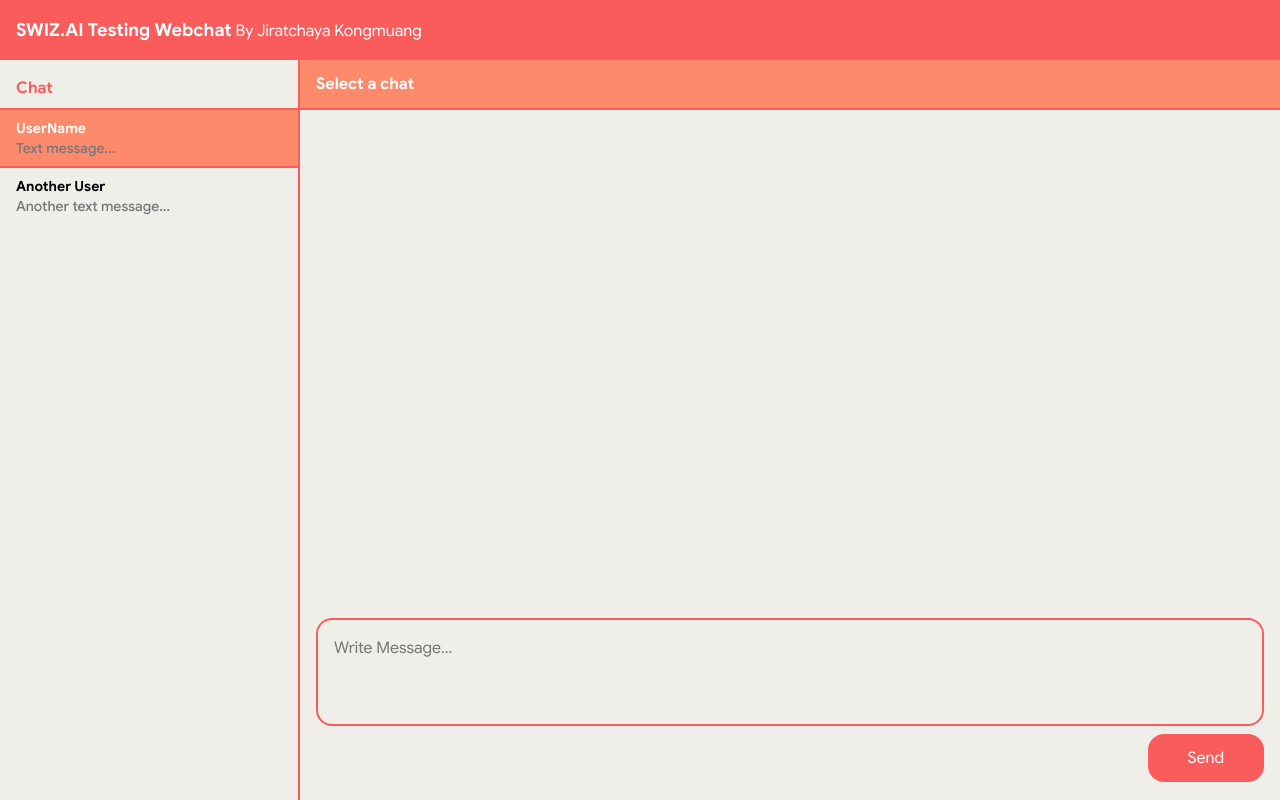
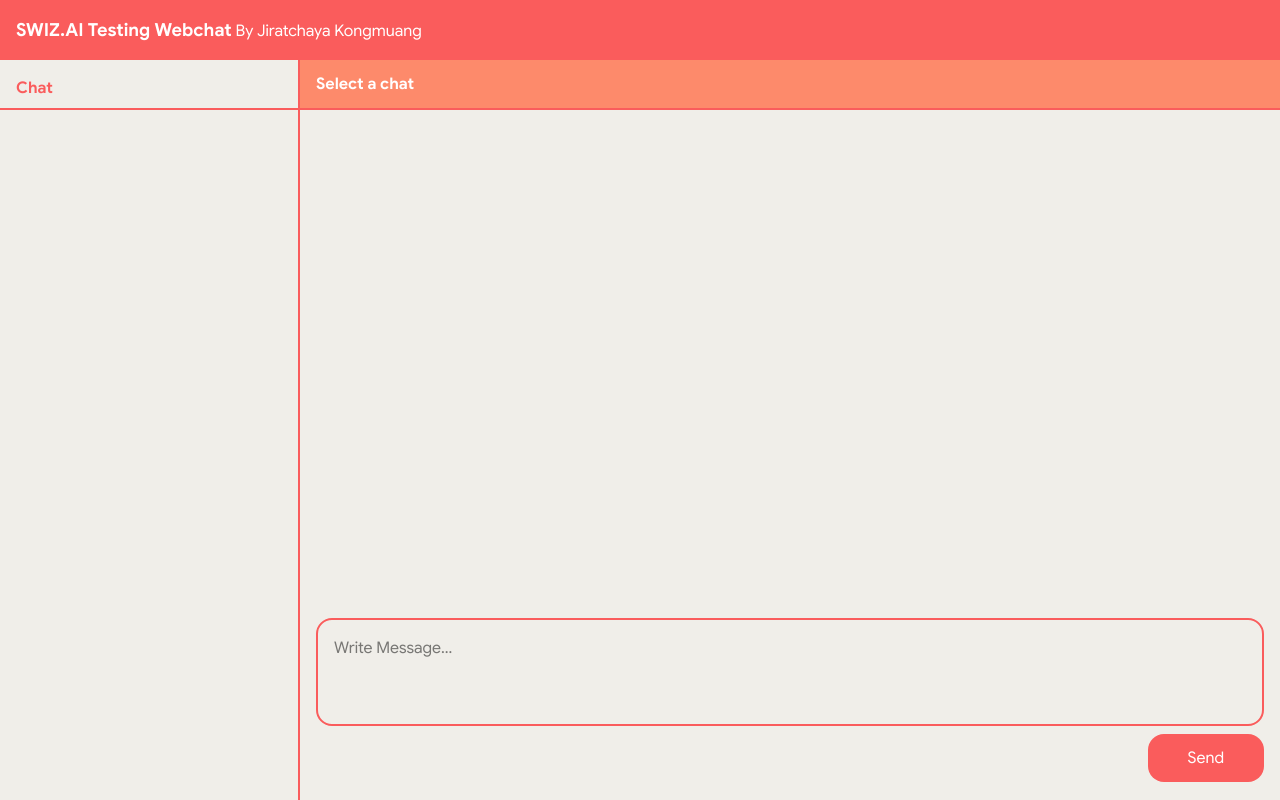
Before and after one commit to jiratchaya-k/zwizai-testing-webchat, a Next.js app: page / in a window 1280 px wide. Built offline with nearby package versions, Linux system fonts and the light colour scheme.

Commit message:
feat: 🎸 handle show chat in sidebar & active chat history

```diff
--- /dev/null
+++ b/app/api/line/history/[userId]/route.ts
@@ -0,0 +1,28 @@
+import { NextRequest, NextResponse } from 'next/server'
+
+import { chatStore } from 'stores/chat.store'
+
+export async function GET(
+    _request: NextRequest,
+    { params }: { params: Promise<{ userId: string }> },
+) {
+    try {
+        const { userId } = await params
+
+        const chatList = chatStore.getState().chatList || []
+        const chatByUserId = chatList.filter(
+            (chat) => chat.sender.uid === userId,
+        )
+
+        if (chatByUserId.length === 0) {
+            return NextResponse.json({ chatList: [] })
+        }
+
+        return NextResponse.json({ chatList: chatByUserId })
+    } catch (error) {
+        return NextResponse.json(
+            { error: 'Internal Server Error' },
+            { status: 500 },
+        )
+    }
+}
--- a/components/chat/Chat.tsx
+++ b/components/chat/Chat.tsx
@@ -2,31 +2,38 @@
 import { useState } from 'react'
 
 import { useMutation, useQuery } from '@tanstack/react-query'
+
+import { chatStore, IChat } from '@stores/chat.store'
 
 import Bubble from './bubble/Bubble'
 
 const Chat = () => {
     const [messageToSend, setMessageToSend] = useState('')
 
-    const { data } = useQuery({
-        queryKey: ['chatList'],
+    const { activeChat } = chatStore((state) => state)
+
+    const { data } = useQuery<IChat[]>({
+        queryKey: ['chatHistory', activeChat?.sender.uid],
         queryFn: async () => {
-            const res = await fetch('/api/line/history')
+            const res = await fetch(
+                `/api/line/history/${activeChat?.sender.uid}`,
+            )
             const data = await res.json()
             return data.chatList
         },
         refetchInterval: 1000,
+        enabled: !!activeChat?.sender.uid,
     })
 
-    const activeChat = data?.[0] || null
+    const chatHistory = data?.[0] || null
 
     const { mutate } = useMutation({
-        mutationKey: ['pushMessage', activeChat?.sender.uid, messageToSend],
+        mutationKey: ['pushMessage', chatHistory?.sender.uid, messageToSend],
         mutationFn: async (message: string) => {
             const res = await fetch('/api/line/push-message', {
                 method: 'POST',
                 body: JSON.stringify({
-                    userId: activeChat?.sender.uid,
+                    userId: chatHistory?.sender.uid,
                     message,
                 }),
             })
@@ -36,9 +43,7 @@ const Chat = () => {
     })
 
     const handleSendMessage = async () => {
-        // Implement the logic to send the message here
         mutate(messageToSend)
-        // Clear the input after sending
         setMessageToSend('')
     }
 
@@ -46,12 +51,12 @@ const Chat = () => {
         <div className="grid w-full grid-rows-[1fr_200px]">
             <div className="grid grid-rows-[50px_1fr]">
                 <div className="bg-secondary border-primary flex items-center border-b-2 px-4 font-bold text-white">
-                    {activeChat
-                        ? activeChat.sender.displayName
+                    {chatHistory
+                        ? chatHistory.sender.displayName
                         : 'Select a chat'}
                 </div>
                 <div className="flex h-full w-full flex-col items-start gap-4 overflow-y-scroll p-4">
-                    {activeChat?.messageList.map((message, index) => {
+                    {chatHistory?.messageList.map((message, index) => {
                         return (
                             <Bubble
                                 key={index}
--- a/components/sidebar/Sidebar.tsx
+++ b/components/sidebar/Sidebar.tsx
@@ -1,17 +1,42 @@
+'use client'
+import { Fragment } from 'react/jsx-runtime'
+
+import { useQuery } from '@tanstack/react-query'
 import UserPreview from 'components/userPeview/UserPreview'
 
+import { chatStore, IChat } from '@stores/chat.store'
+
 const Sidebar = () => {
+    const { activeChat, setActiveChat } = chatStore((state) => state)
+
+    const { data } = useQuery<IChat[]>({
+        queryKey: ['chatList'],
+        queryFn: async () => {
+            const res = await fetch('/api/line/history')
+            const data = await res.json()
+            return data.chatList
+        },
+        refetchInterval: 1000,
+    })
+
     const renderDevider = () => <div className="border-primary border-t-2" />
     return (
         <div className="border-primary flex h-full w-full flex-col overflow-y-scroll border-r-2 py-4 text-white">
             <h2 className="text-md text-primary mb-2 px-4 font-bold">Chat</h2>
             {renderDevider()}
-            <UserPreview username="UserName" message="Text message..." active />
-            {renderDevider()}
-            <UserPreview
-                username="Another User"
-                message="Another text message..."
-            />
+            {data?.map((chat: IChat) => (
+                <Fragment key={chat.sender.uid}>
+                    <UserPreview
+                        username={chat.sender.displayName}
+                        message={
+                            chat.messageList[chat.messageList.length - 1]?.text
+                        }
+                        active={chat.sender.uid === activeChat?.sender.uid}
+                        onClick={() => setActiveChat(chat)}
+                    />
+                    {renderDevider()}
+                </Fragment>
+            ))}
         </div>
     )
 }
--- a/components/userPeview/UserPreview.tsx
+++ b/components/userPeview/UserPreview.tsx
@@ -4,14 +4,16 @@ interface Props {
     username: string
     message: string
     active?: boolean
+    onClick: () => void
 }
-const UserPreview = ({ active, username, message }: Props) => {
+const UserPreview = ({ active, username, message, onClick }: Props) => {
     return (
         <button
             className={cn(
                 'cursor-pointer px-4 py-2 text-left text-sm font-medium',
                 active ? 'bg-secondary' : 'bg-transparent',
             )}
+            onClick={onClick}
         >
             <span
                 className={cn(
--- a/libs/line/broadcast.client.ts
+++ b/libs/line/broadcast.client.ts
@@ -19,7 +19,7 @@ const sendBroadcast = async (messages: TextMessage[]) => {
         if (!response.ok) {
             throw new Error(JSON.stringify(data))
         }
-        console.log('Broadcast response:', data)
+        return data
     } catch (error) {
         console.error('Error sending broadcast message:', error)
         throw error
--- a/libs/line/message.client.ts
+++ b/libs/line/message.client.ts
@@ -19,7 +19,8 @@ export const pushMessage = async (to: string, messages: TextMessage[]) => {
         if (!response.ok) {
             throw new Error(JSON.stringify(data))
         }
-        console.log('Push message response:', data)
+
+        return data
     } catch (error) {
         console.error('Error sending push message:', error)
     }
--- a/services/broadcast.service.ts
+++ b/services/broadcast.service.ts
@@ -9,7 +9,7 @@ const BoardcastService = {
                 type: 'text',
                 text: textMessage,
             }
-            console.log('Sending broadcast message:', message)
+
             await sendBroadcast([message])
         } catch (error) {
             console.error('Error sending broadcast message:', error)
--- a/services/webhook.service.ts
+++ b/services/webhook.service.ts
@@ -1,11 +1,12 @@
-import { chatStore, IChat, IUser } from 'stores/chat.store'
+import { chatStore, IChat, IMessage, IUser } from 'stores/chat.store'
 
 import { getUserProfile } from '@libs/line/user.client'
 
 const WebhookService = {
     async receiveMessageEvent(events: MessageEvent[]) {
         try {
-            const newChatList = events.map(async (event: any) => {
+            const newChatList = events.map(
+                async (event: any): Promise<IChat> => {
                     const userId = event.source.userId
                     const chatHistory = chatStore.getState().chatList || []
                     const existingChat = chatHistory.find(
@@ -28,7 +29,7 @@ const WebhookService = {
                         displayName: userProfile.displayName,
                     }
 
-                const messageList = [
+                    const messageList: IMessage[] = [
                         {
                             text: event.message.text,
                             timestamp: event.timestamp,
@@ -39,11 +40,11 @@ const WebhookService = {
                         sender,
                         messageList,
                     }
-            })
-            console.log(await Promise.all(newChatList))
+                },
+            )
 
             chatStore.setState({
-                chatList: (await Promise.all(newChatList)) as IChat[],
+                chatList: await Promise.all(newChatList),
             })
         } catch (error) {
             console.error('Error receiving message:', error)
--- a/stores/chat.store.ts
+++ b/stores/chat.store.ts
@@ -19,9 +19,13 @@ export interface IChat {
 interface ChatState {
     chatList: IChat[]
     setChatList: (chatList: IChat[]) => void
+    activeChat: IChat | null
+    setActiveChat: (chat: IChat | null) => void
 }
 
 export const chatStore = create<ChatState>((set) => ({
     chatList: null,
     setChatList: (chatList) => set({ chatList }),
+    activeChat: null,
+    setActiveChat: (chat) => set({ activeChat: chat }),
 }))
```
Lines whose indentation alone changed are shown as unchanged.
